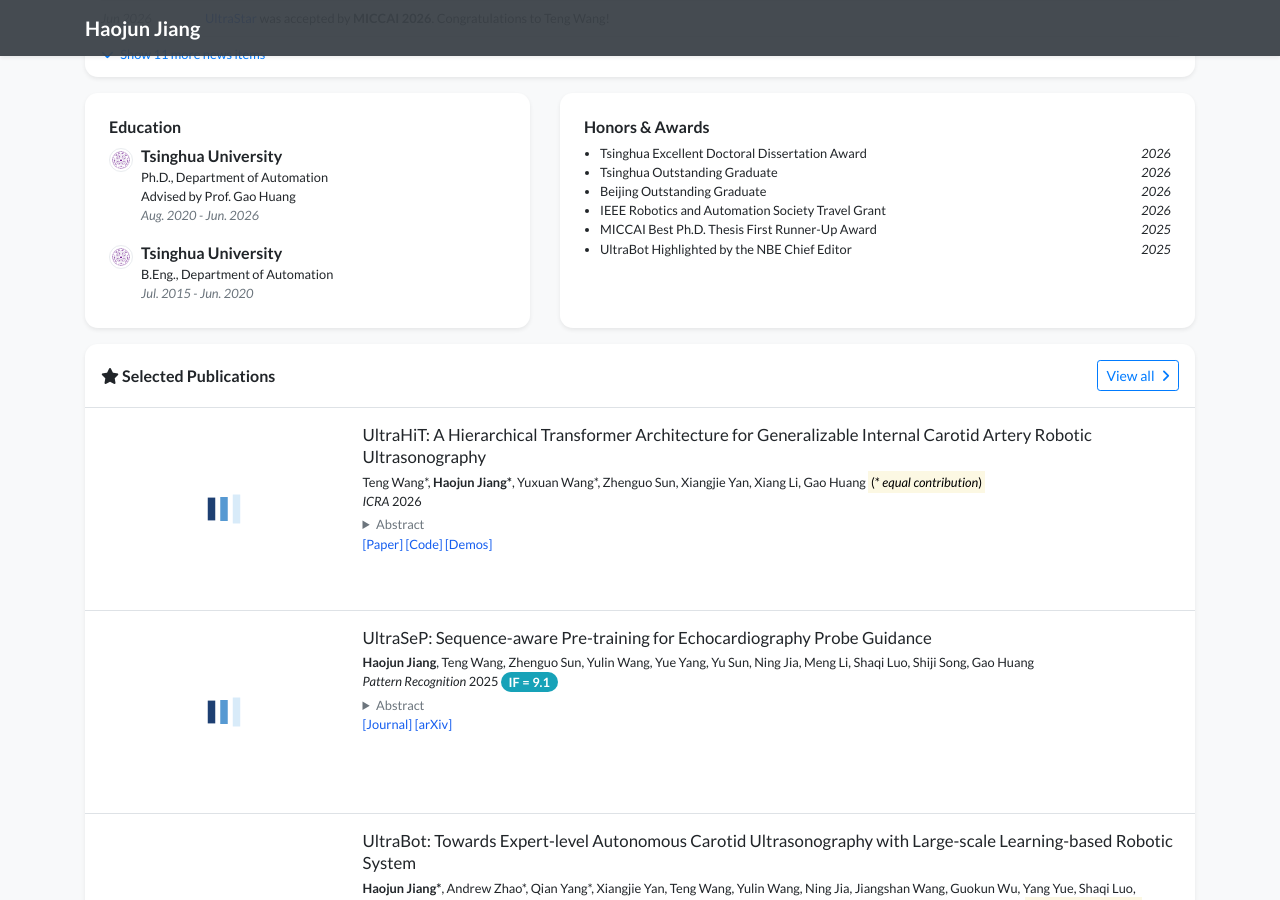
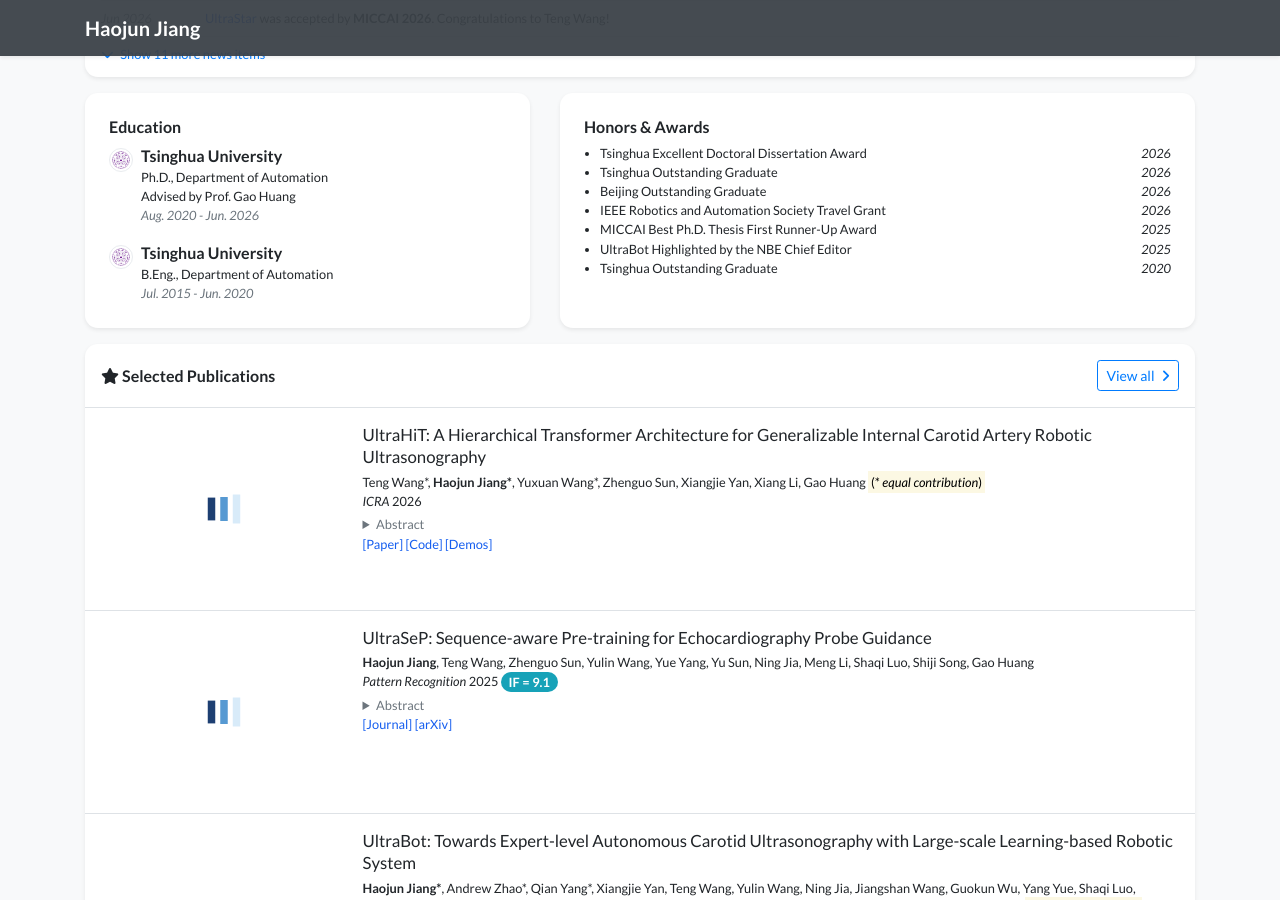
Before and after one commit to jianghaojun/jianghaojun.github.io, a Jekyll site: the page built from index_layout2.html, in a window 1280 px wide and 900 px high, scrolled down 824 px. Built offline with Jekyll 4.4.1, drawn with Linux system fonts in a browser that asks for light colours; nearby versions of some CDN libraries; a style sheet for code colours, icons or effects is not loaded.

Commit message:
Add 2020 Tsinghua outstanding graduate award

```diff
--- a/_data/profile.yml
+++ b/_data/profile.yml
@@ -56,3 +56,5 @@
   date: 2025
 - name: UltraBot Highlighted by the NBE Chief Editor
   date: 2025
+- name: Tsinghua Outstanding Graduate
+  date: 2020
--- a/preview/index.html
+++ b/preview/index.html
@@ -189,6 +189,7 @@
                     <li>IEEE Robotics and Automation Society Travel Grant <em class="float-right">2026</em></li>
                     <li>MICCAI Best Ph.D. Thesis First Runner-Up Award <em class="float-right">2025</em></li>
                     <li>UltraBot Highlighted by the NBE Chief Editor <em class="float-right">2025</em></li>
+                    <li>Tsinghua Outstanding Graduate <em class="float-right">2020</em></li>
                   </ul>
                 </div>
               </div>
```
